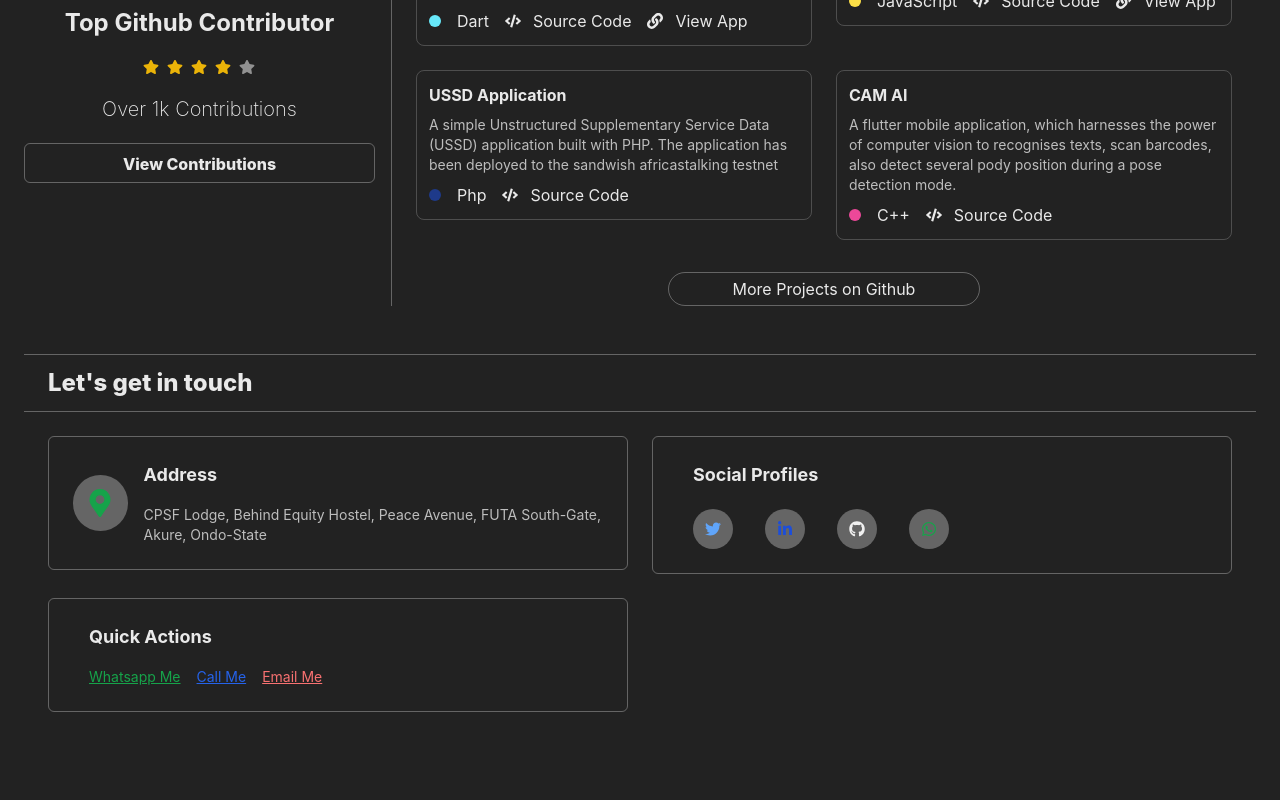
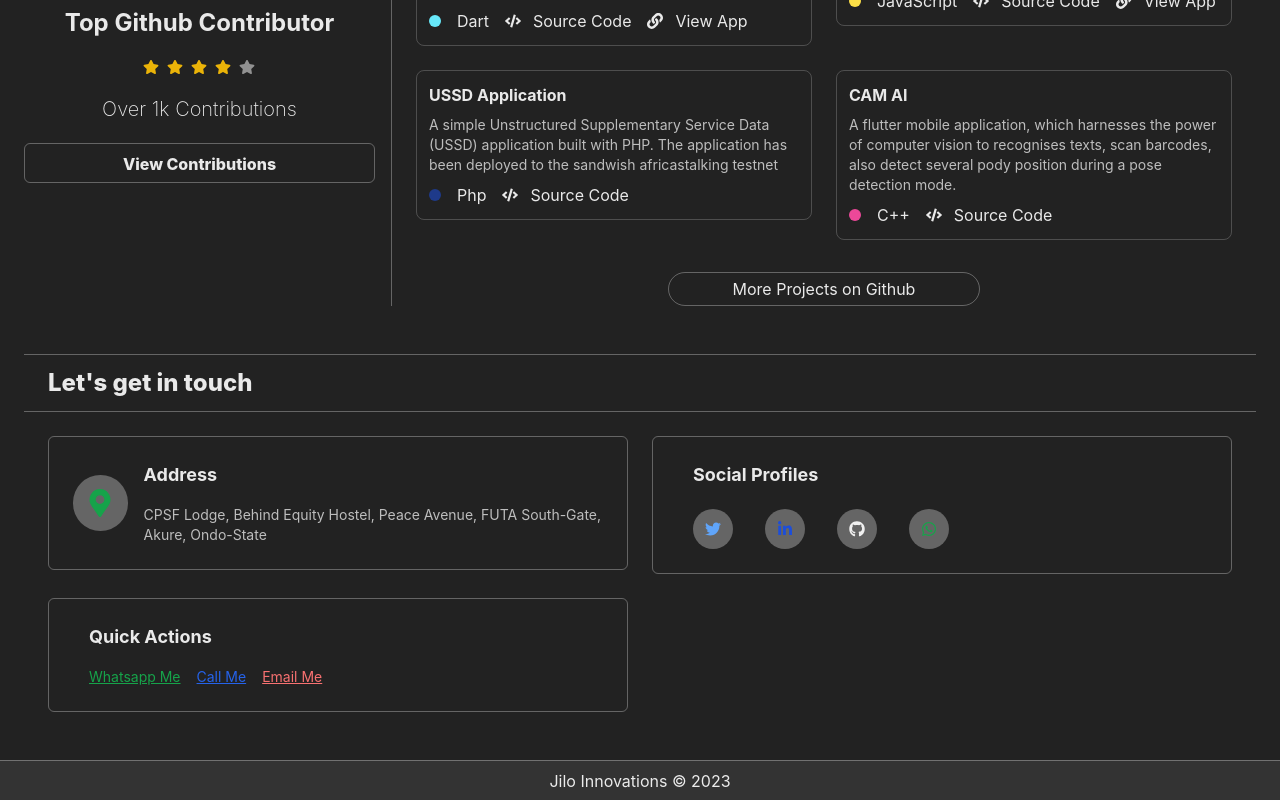
Before and after one commit to Chibueze-Adeyemi-Ajayi/REACT_portfolio, a React (Create React App) app: page / in a window 1280 px wide. Shown: the part 3065-3865 px from the top of the page. Before the commit the page ends 3825 px from the top, so only its background shows below. Built offline with nearby package versions, Linux system fonts and the light colour scheme.

Commit message:
My portfolio

```diff
--- a/src/App.js
+++ b/src/App.js
@@ -1,5 +1,6 @@
 import './App.css';
 import Contact from './components/contact';
+import Footer from './components/footer';
 import Nav from './components/nav';
 import Overview from './components/overview';
 import Projects from './components/project';
@@ -21,6 +22,8 @@ function App() {
       <Projects />
       {/* contact */}
       <Contact />
+      {/* footer */}
+      <Footer />
     </div>
   );
 }
--- /dev/null
+++ b/src/components/footer.js
@@ -0,0 +1,9 @@
+const Footer = () => {
+    return (
+        <nav className="w-full text-center bg-[#333] border-t border-white/30 z-40 h-[40px] pt-2 text-white/90 border-[#444] px-10">
+            Jilo Innovations &copy; {new Date().getFullYear()}
+        </nav>
+    );
+}
+
+export default Footer;
```
